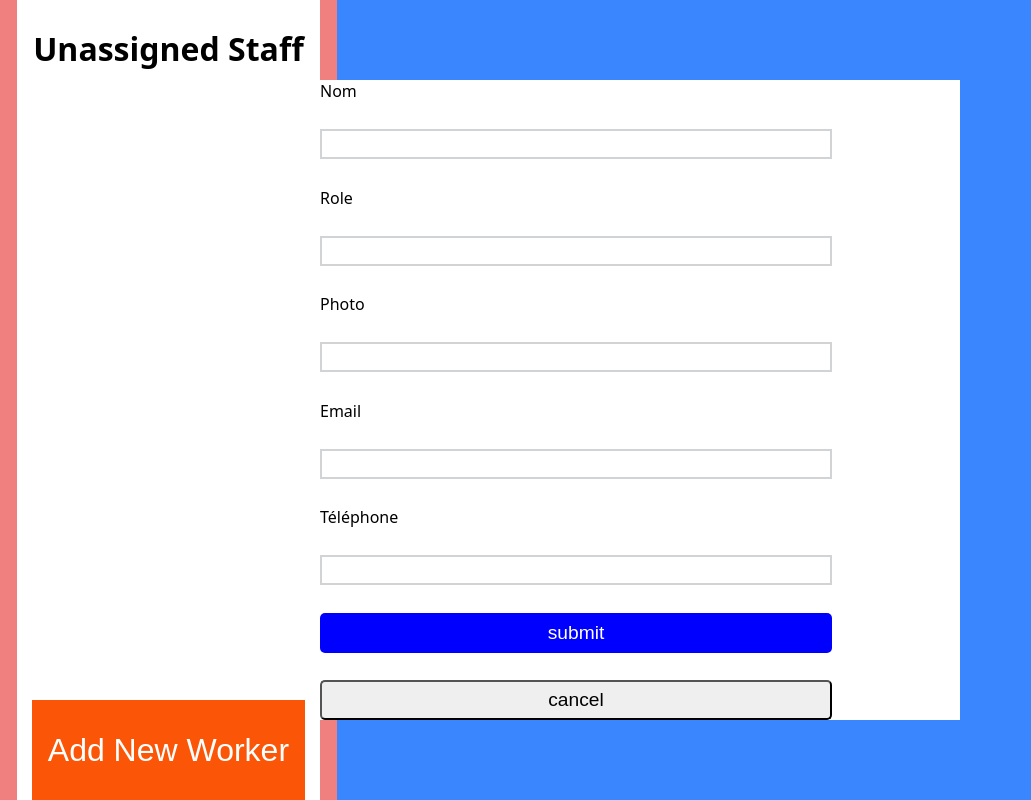
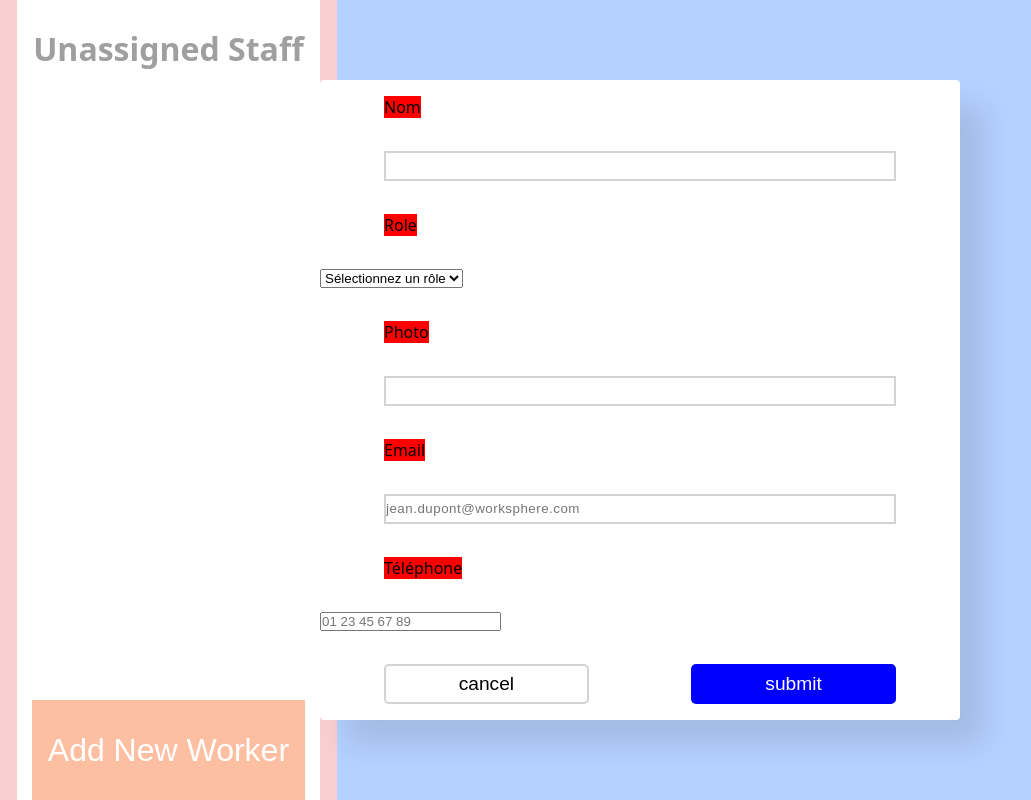
Before and after one commit to Abdelilah-isswa/Virtual-Workspace, a plain HTML site: page index.html in a window 1280 px wide. Both pictures are taken after a click on the button "Add New Worker". Shown: the whole page, without its empty margins (0-1031 px from the left). Drawn offline with Linux system fonts and the light colour scheme.

Commit message:
add background to popup

```diff
--- a/index.html
+++ b/index.html
@@ -30,21 +30,33 @@
         </div>
     </div>
 
-    <div class="father">
+    <!-- <div class="father">
 
         <label class="Nom" for="">Nom</label>
-        <input class="" type="text">
+        <input class="" type="text" placeholder="">
         <label class="" for="">Role</label>
-        <input class="" type="text">
+        <select class="form-input" id="role" required>
+            <option value="">Sélectionnez un rôle</option>
+            <option value="manager">Manager</option>
+            <option value="technician">Technicien IT</option>
+            <option value="receptionist">Réceptionniste</option>
+            <option value="security">Agent de sécurité</option>
+            <option value="cleaning">Nettoyage</option>
+        </select>
         <label class="" for="">Photo</label>
         <input class="" type="text">
         <label class="" for="">Email</label>
-        <input  class=""type="text">
-        <label  class=""for="">Téléphone</label>
-        <input  class=""type="text">
-        <button  class="submit">submit</button>
-        <button  class="cancel" onclick="exituserinfopopup()">cancel</button>
-    </div>
+
+        <input  type="text" placeholder="jean.dupont@worksphere.com" id="email" required>
+        <label class="" for="">Téléphone</label>
+        <input class="form-input" type="tel" placeholder="01 23 45 67 89" id="phone" required>
+        <div class="btn-container">
+
+            <button class="cancel" onclick="exituserinfopopup()">cancel</button>
+            <button class="submit">submit</button>
+        </div>
+
+    </div> -->
 
 
     <script src="script.js"></script>
--- a/script.js
+++ b/script.js
@@ -16,14 +16,39 @@ function btn_add_new_worker(){
 
     }else{
                userinfopopup= document.createElement("div")
-    userinfopopup.className="father"
+    userinfopopup.className="bigerfather"
     userinfopopup.innerHTML=`
 
-        <label for="">name</label>
-        <input type="text">
-         <button class="submit">submit</button>
-        <button class="cancel" onclick="exituserinfopopup()">cancel</button>
+    <div class="father">
+
+        <label class="Nom" for="">Nom</label>
+        <input class="" type="text" placeholder="">
+        <label class="" for="">Role</label>
+        <select class="form-input" id="role" required>
+            <option value="">Sélectionnez un rôle</option>
+            <option value="manager">Manager</option>
+            <option value="technician">Technicien IT</option>
+            <option value="receptionist">Réceptionniste</option>
+            <option value="security">Agent de sécurité</option>
+            <option value="cleaning">Nettoyage</option>
+        </select>
+        <label class="" for="">Photo</label>
+        <input class="" type="text">
+        <label class="" for="">Email</label>
+
+        <input  type="text" placeholder="jean.dupont@worksphere.com" id="email" required>
+        <label class="" for="">Téléphone</label>
+        <input class="form-input" type="tel" placeholder="01 23 45 67 89" id="phone" required>
+        <div class="btn-container">
+
+            <button class="cancel" onclick="exituserinfopopup()">cancel</button>
+            <button class="submit">submit</button>
+        </div>
+
+    </div>
+
     `
+
  document.body.append(userinfopopup)
 
     }
--- a/style.css
+++ b/style.css
@@ -1,44 +1,40 @@
 /* 58, 134, 255 */
 
-*{
+* {
     padding: 0;
     margin: 0;
     box-sizing: border-box;
 }
-body{
 
-}
-@media (max-width:767px) {
+body {}
 
-}
-@media (min-width:768px )and( max-width:1023px )  {
+@media (max-width:767px) {}
 
-}
-@media (min-width:1023px)and( max-width:1279px )  {
+@media (min-width:768px)and(max-width:1023px) {}
 
-}
+@media (min-width:1023px)and(max-width:1279px) {}
 
-@media (min-width:1280px) {
+@media (min-width:1280px) {}
 
-}
-
-body{
+body {
     font-family: system-ui, -apple-system, BlinkMacSystemFont, 'Segoe UI', Roboto, Oxygen, Ubuntu, Cantarell, 'Open Sans', 'Helvetica Neue', sans-serif;
     height: 100vh;
     background-color: rgb(58, 134, 255);
 
 
 }
+
 /* first */
-.container{
-    background-color:  aqua;
+.container {
+    background-color: aqua;
     height: 100%;
     display: flex;
     justify-content: space-around;
 
 }
+
 /*  second  */
-.side-bar{
+.side-bar {
     background-color: lightcoral;
     height: 100%;
     width: 500px;
@@ -47,14 +43,16 @@ body{
     justify-content: space-between;
     align-items: center;
 }
-.zone-main{
+
+.zone-main {
     background-color: rgb(58, 134, 255);
     height: 100%;
     width: 1400px;
 
 }
+
 /* third */
-.Unassigned-Staff{
+.Unassigned-Staff {
     background-color: white;
     display: flex;
     justify-content: center;
@@ -62,9 +60,10 @@ body{
     height: 100px;
 
     width: 90%;
-        box-shadow: 0 1.25em 3.43em (0,0,0,0.8);
+    box-shadow: 0 1.25em 3.43em (0, 0, 0, 0.8);
 }
-.Add-New-Worker{
+
+.Add-New-Worker {
     height: 90%;
     width: 90%;
     background-color: rgb(255, 255, 255);
@@ -72,8 +71,9 @@ body{
     justify-content: center;
     align-items: flex-end;
 }
+
 /* forth */
-.btn-add-new-worker{
+.btn-add-new-worker {
     height: 100px;
     background-color: rgb(251, 86, 7);
     width: 90%;
@@ -87,48 +87,84 @@ body{
 
 /* part2 */
 /* popup in js */
-.father{
+.father {
     background-color: rgb(255, 255, 255);
+    border-radius: 4px;
     height: 80%;
     width: 50%;
     position: absolute;
     top: 50%;
     left: 50%;
-    transform: translate(-50%,-50%);
+    transform: translate(-50%, -50%);
     display: flex;
     flex-direction: column;
-    justify-content: space-between;
+    justify-content: space-around;
     align-items: flex-start;
+    box-shadow: 25px 25px 30px rgb(0,0,0,0.1);
 
 }
-input[type ="text"]{
+label{
+     margin-left: 10%;
+     background-color: red;
+
+}
+
+input[type="text"] {
     border: none;
     height: 30px;
     border: 2px solid #d1d3d4;
     letter-spacing: 0.5px;
     font-weight: 400;
     width: 80%;
+     margin-left: 10%;
+}
 
-}
-input[type ="text"]:focus{
+input[type="text"]:focus {
     border: rgb(255, 0, 0) 2px solid;
 
 
 
 }
-.submit, .cancel{
+
+.submit,
+.cancel {
     height: 40px;
-    font-size: 1.2rem ;
+    font-size: 1.2rem;
     font-weight: 400;
     width: 80%;
     border-radius: 5px;
 
 }
-.submit{
+
+.submit {
     background-color: blue;
     border: none;
 
     color: white;
-
+  width: 40%;
 
 }
+
+.cancel {
+    background-color: white;
+    border: 2px solid #d1d3d4;
+    width: 40%;
+}
+.btn-container{
+
+    width: 80%;
+    display: flex;
+justify-content: space-between;
+ margin-left: 10%;
+}
+.bigerfather{
+    height: 100%;
+      position: absolute;
+      top: 0px;
+    width: 100%;
+    background-color: rgba(255, 255, 255, 0.622);
+    display: flex;
+    justify-content: center;
+    align-items: center;
+
+}
```
Lines whose indentation alone changed are shown as unchanged.
